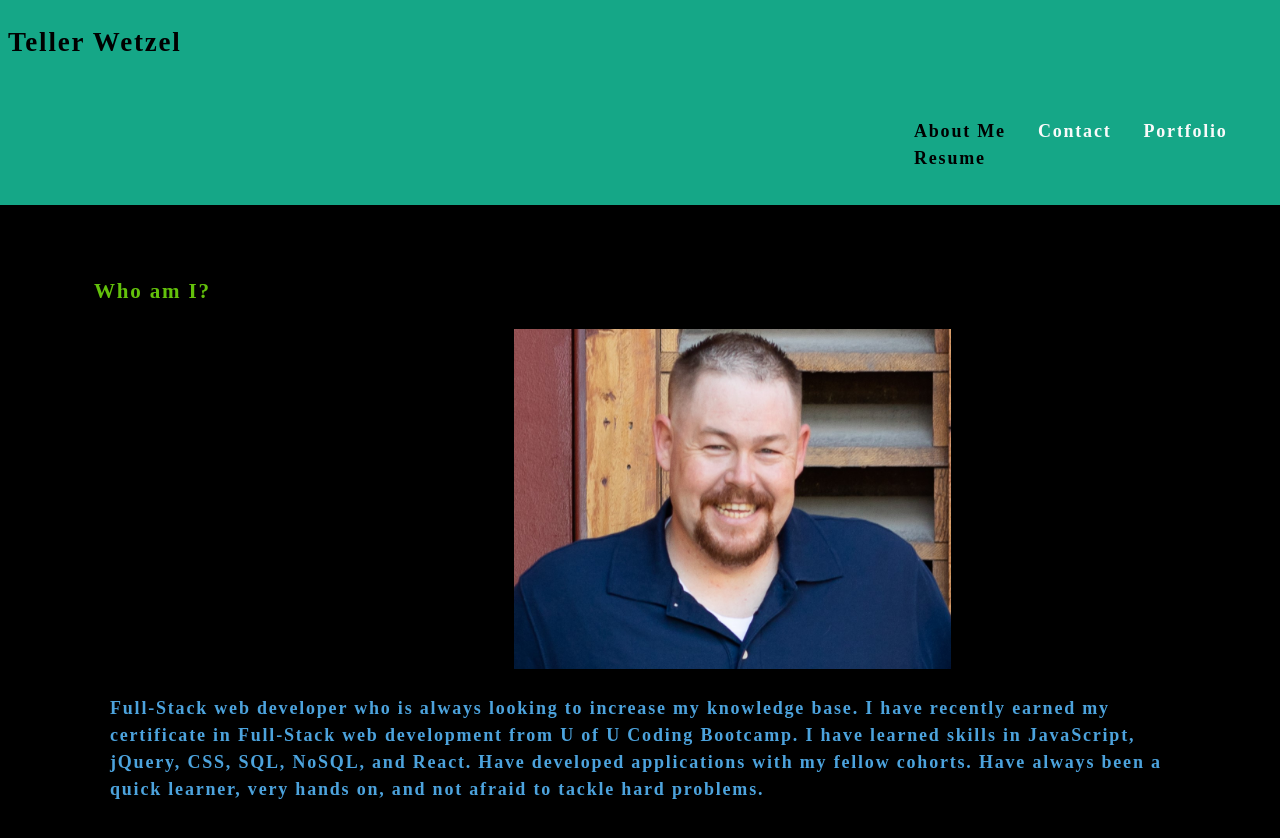
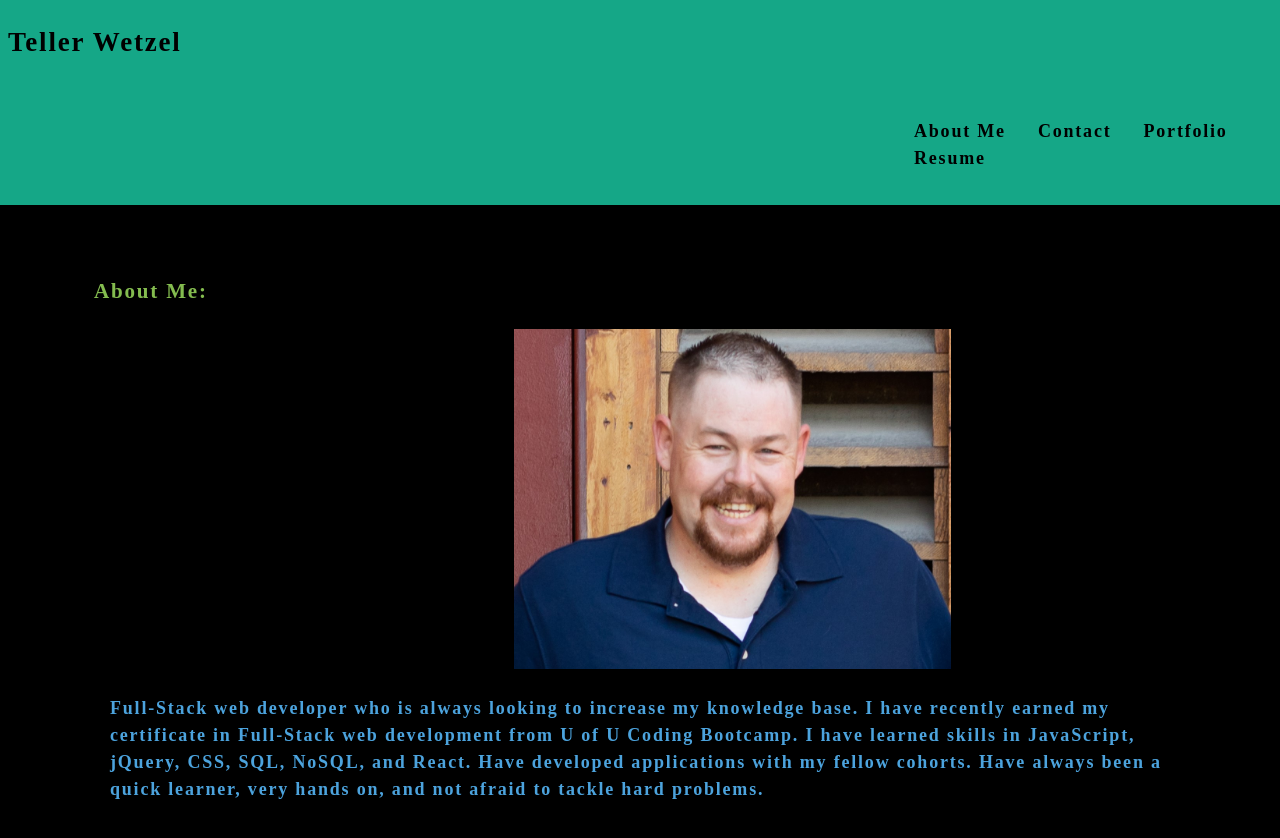
Before and after one commit to Teller35/teller-wetzel, a React (Create React App) app: page / in a window 1280 px wide. Shown: the top 838 px of the page. Built offline with nearby package versions, Linux system fonts and the light colour scheme.

Commit message:
updated form and changed who am i to about me

```diff
--- a/src/components/About/About.jsx
+++ b/src/components/About/About.jsx
@@ -4,7 +4,7 @@ import coverImage from "../../assets/cover/Me.jpg";
 function About() {
   return (
     <section className="My-5">
-      <h1 className="Second">Who am I?</h1>
+      <h1 className="Second">About Me:</h1>
       <img src={coverImage} alt="Me at the zoo" className="Items CoverImg" />
       <div className="Items">
         <p className="First">
--- a/src/components/Nav/Nav.jsx
+++ b/src/components/Nav/Nav.jsx
@@ -10,7 +10,7 @@ function Nav(props) {
       </h1>
       <nav className="Right">
         <ul className="flex-row">
-          <li className="Items Pointer">
+          <li className="Items">
             <span>
               <a href="/">About Me</a>
             </span>
@@ -18,10 +18,10 @@ function Nav(props) {
           <li className={`Items Pointer ${contactSelected && "Active"}`}>
             <span onClick={() => setContactSelected(true)}>Contact</span>
           </li>
-          <li className="Items Pointer">
+          <li className="Items">
             <span>Portfolio</span>
           </li>
-          <li className="Items Pointer">
+          <li className="Items">
             <span>
               <a
                 href="https://drive.google.com/file/d/1sLOzMYVGHmOkXx02M3dSgDK-iptViXs3/view?usp=sharing"
--- a/src/index.css
+++ b/src/index.css
@@ -6,7 +6,7 @@ main {
 
 :root {
   --primary: #4ca3dd;
-  --secondary: #79ec0ed0;
+  --secondary: #a2e761d0;
   --tertiary: #15a787;
   --light: #fafafa;
   --dark: #000000;
@@ -42,8 +42,13 @@ a {
     font-weight: bold;
 }
 
-a:hover {
-    text-decoration: underline;
+a:hover, nav li:hover {
+  opacity: .5;
+}
+
+nav li {
+  cursor: pointer;
+  color: var(--dark);
 }
 
 header {
@@ -101,9 +106,6 @@ textarea {
     flex-wrap: wrap;
 }
 
-.Pointer {
-  cursor: pointer;
-}
 
 .My-1 {
     padding-right: var(--spacing-one);
```
